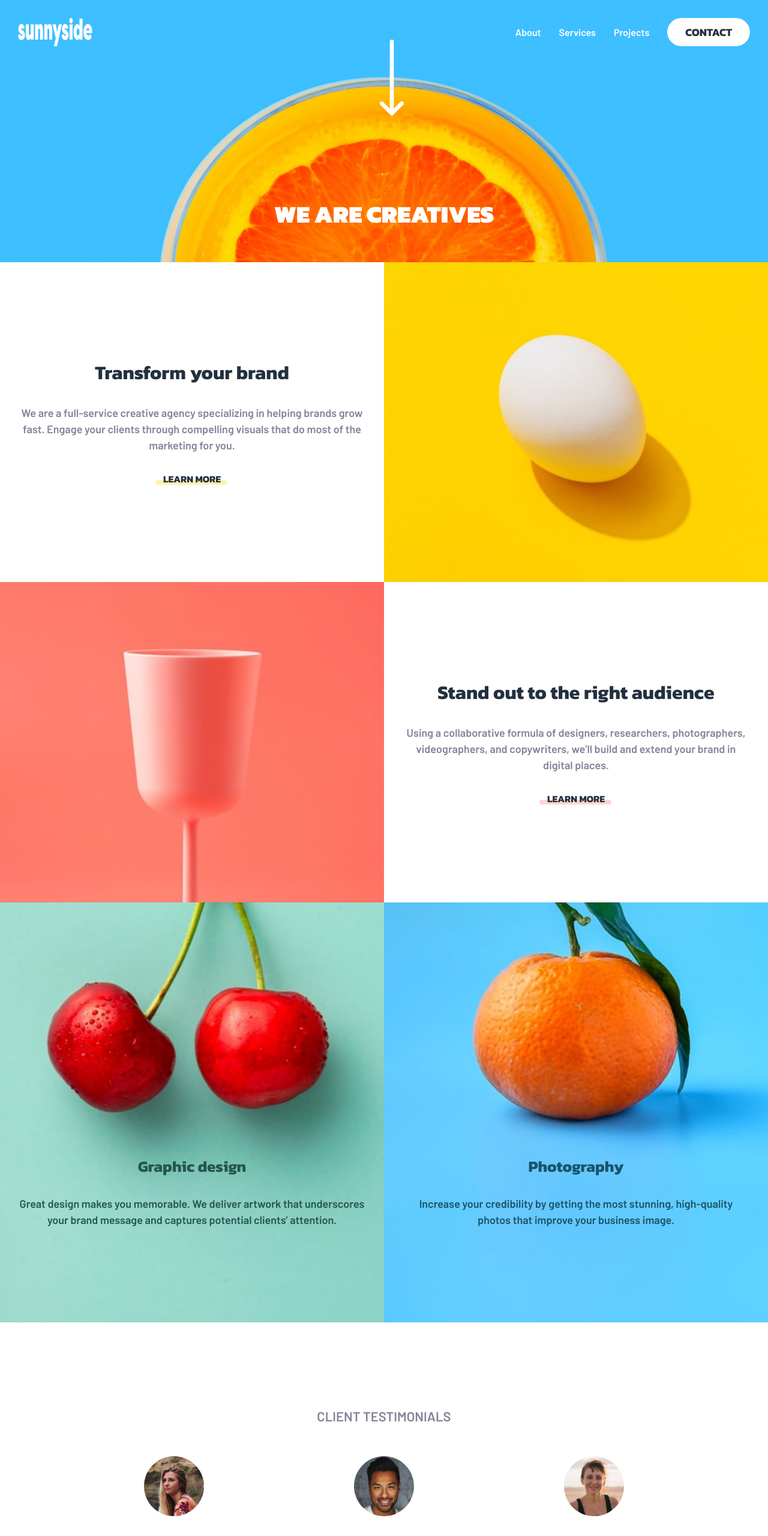
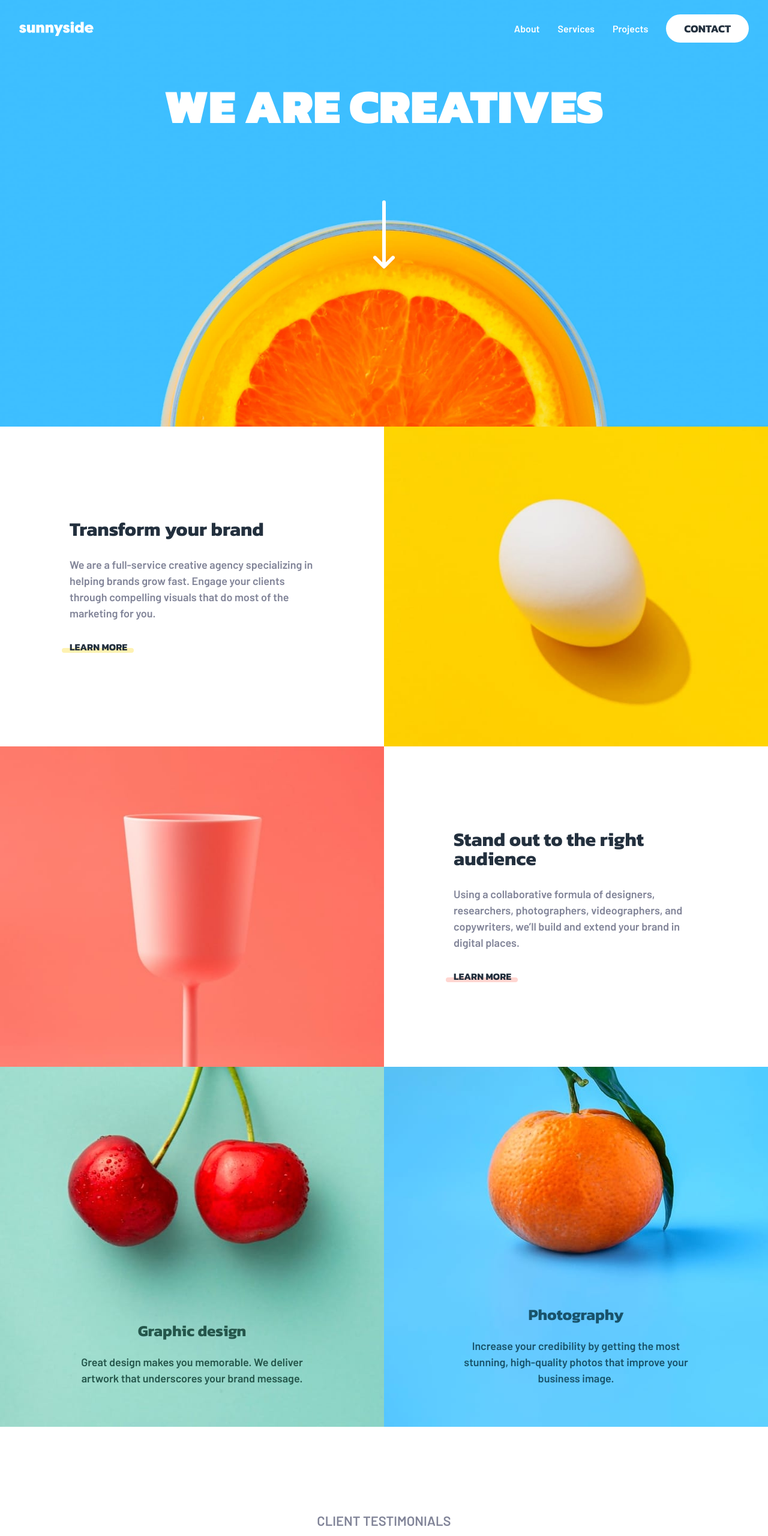
Before and after one commit to TheRival2002/Frontend-Mentor-Sunnyside-, a plain HTML site: page index.html in a window 1280 px wide. Shown: the top 2560 px of the page at 60% size. Drawn offline with Linux system fonts and the light colour scheme; a web font is replaced by a local one.

Commit message:
Add files via upload

```diff
--- a/index.html
+++ b/index.html
@@ -1,8 +1,10 @@
 <!DOCTYPE html>
 <html lang="en">
+
 <head>
   <meta charset="UTF-8">
-  <meta name="viewport" content="width=device-width, initial-scale=1.0"> <!-- displays site properly based on user's device -->
+  <meta name="viewport" content="width=device-width, initial-scale=1.0">
+  <!-- displays site properly based on user's device -->
 
   <link rel="icon" type="image/png" sizes="32x32" href="./images/favicon-32x32.png">
   <link rel="preconnect" href="https://fonts.googleapis.com">
@@ -23,9 +25,13 @@
 <body>
 
   <div class="header-container | text-neutral-400">
-    <header class="gap">
+    <header>
+      <picture class="header-img-wrapper">
+        <source srcset="./images/desktop/image-header.jpg" media="(min-width: 40em)">
+        <img class="header-img" src="./images/mobile/image-header.jpg" alt="">
+      </picture>
       <div class="header-wrapper">
-        <img src="./images/logo.svg" alt="Sunnyside logo">
+        <img class="page-logo" src="./images/logo.svg" alt="Sunnyside logo">
         <div class="header-nav">
           <button class="mobile-nav" aria-controls="primary-nav" aria-expanded="false">
             <span class="sr-only">Menu</span>
@@ -36,27 +42,29 @@
               <li><a href="#">Services</a></li>
               <li><a href="#">Projects</a></li>
             </ul>
-            <button class="btn | uppercase ff-secondary text-secondary-700 fs-400 bg-neutral-400 fw-bold">Contact</button>
+            <button
+              class="btn | uppercase ff-secondary text-secondary-700 fs-400 bg-neutral-400 fw-bold">Contact</button>
           </nav>
         </div>
       </div>
+      <h1 class="header-title | uppercase ff-secondary fs-800 fw-bolder">we are creatives</h1>
     </header>
-    <h1 class="header-title | uppercase ff-secondary fs-800 fw-bolder">we are creatives</h1>
   </div>
 
   <main>
     <div class="grid-container">
       <div class="subgrid">
-        <div class="subgrid-info | gap">
+        <div class="subgrid-info big-special | reveal">
           <h2 class="ff-secondary text-secondary-700 fs-700 fw-bold">Transform your brand</h2>
-          <p class="fs-400 text-secondary-500">We are a full-service creative agency specializing in helping brands grow fast.
-          Engage your clients through compelling visuals that do most of the marketing for you.</p>
+          <p class="fs-400 text-secondary-500">We are a full-service creative agency specializing in helping brands grow
+            fast.
+            Engage your clients through compelling visuals that do most of the marketing for you.</p>
           <a href="#" class="subgrid-link | ff-secondary uppercase">Learn more</a>
         </div>
         <div class="subgrid-image first-img">
           <picture>
             <source srcset="./images/desktop/image-transform.jpg" media="(min-width: 40em)">
-            <img src="./images/mobile/image-transform.jpg" alt="egg image">
+            <img class="picture-img" src="./images/mobile/image-transform.jpg" alt="egg image">
           </picture>
         </div>
       </div>
@@ -64,47 +72,65 @@
         <div class="subgrid-image">
           <picture>
             <source srcset="./images/desktop/image-stand-out.jpg" media="(min-width: 40em)">
-            <img src="./images/mobile/image-stand-out.jpg" alt="cocktail image">
+            <img class="picture-img" src="./images/mobile/image-stand-out.jpg" alt="cocktail image">
           </picture>
         </div>
-        <div class="subgrid-info | gap">
+        <div class="subgrid-info big-special | reveal-right">
           <h2 class="ff-secondary text-secondary-700 fs-700 fw-bold">Stand out to the right audience</h2>
-          <p class="fs-400 text-secondary-500">Using a collaborative formula of designers, researchers, photographers, videographers, and copywriters, we’ll build and extend your brand in digital places. </p>
+          <p class="fs-400 text-secondary-500">Using a collaborative formula of designers, researchers, photographers,
+            videographers, and copywriters, we’ll build and extend your brand in digital places. </p>
           <a href="#" class="subgrid-link inset-link | ff-secondary uppercase">Learn more</a>
         </div>
       </div>
       <div class="subgrid">
-        <div class="subgrid-info first-background | gap">
-          <h3 class="text-primary-500 fs-600 fw-bold ff-secondary">Graphic design</h3>
-          <p class="fs-400 text-primary-500">Great design makes you memorable. We deliver artwork that underscores your brand message and captures potential clients’ attention.
-          </p>
+        <div class="subgrid-info-overlap">
+          <picture>
+            <source srcset="./images/desktop/image-graphic-design.jpg" media="(min-width: 40em)">
+            <img class="subgrid-info-img" src="./images/mobile/image-graphic-design.jpg" alt="image of cherries">
+          </picture>
+          <div class="subgrid-info-text">
+            <h3 class="text-primary-500 fs-600 fw-bold ff-secondary">Graphic design</h3>
+            <p class="fs-400 text-primary-500">Great design makes you memorable. We deliver artwork that underscores
+              your brand message.</p>
+          </div>
         </div>
-        <div class="subgrid-info second-background | gap">
-          <h3 class="text-primary-600 fs-600 fw-bold ff-secondary">Photography</h3>
-          <p class="fs-400 text-primary-600">Increase your credibility by getting the most stunning, high-quality photos that improve your business image.</p>
+        <div class="subgrid-info-overlap">
+          <picture>
+            <source srcset="./images/desktop/image-photography.jpg" media="(min-width: 40em)">
+            <img class="subgrid-info-img" src="./images/mobile/image-photography.jpg" alt="image of orange">
+          </picture>
+          <div class="subgrid-info-text">
+            <h3 class="text-primary-600 fs-600 fw-bold ff-secondary">Photography</h3>
+            <p class="fs-400 text-primary-600">Increase your credibility by getting the most stunning, high-quality
+              photos
+              that improve your business image.</p>
+          </div>
         </div>
       </div>
     </div>
   </main>
 
-  <section class="client-testimonials | bg-neutral-400 text-secondary-600 gap">
+  <section class="client-testimonials | bg-neutral-400 text-secondary-600">
     <h4 class="text-secondary-500 uppercase fw-bold fs-500">Client testimonials</h4>
     <div class="testimonials-grid">
       <div class="testimonials-flex">
         <img class="client-logo" src="./images/image-emily.jpg" alt="client Emily">
-        <p class="text-secondary-600">We put our trust in Sunnyside and they delivered, making sure our needs were met and deadlines were always hit.</p>
+        <p class="text-secondary-600">We put our trust in Sunnyside and they delivered, making sure our needs were met
+          and deadlines were always hit.</p>
         <p class="ff-secondary fs-500 text-secondary-700">Emily R.</p>
         <p class="text-secondary-400 fs-400">Marketing Director</p>
       </div>
       <div class="testimonials-flex">
         <img class="client-logo" src="./images/image-thomas.jpg" alt="client Thomas">
-        <p class="text-secondary-600">Sunnyside’s enthusiasm coupled with their keen interest in our brand’s success made it a satisfying and enjoyable experience.</p>
+        <p class="text-secondary-600">Sunnyside’s enthusiasm coupled with their keen interest in our brand’s success
+          made it a satisfying and enjoyable experience.</p>
         <p class="ff-secondary fs-500 text-secondary-700">Thomas S.</p>
         <p class="text-secondary-400 fs-400">Chief Operating Officer</p>
       </div>
       <div class="testimonials-flex">
         <img class="client-logo" src="./images/image-jennie.jpg" alt="client Jennie">
-        <p class="text-secondary-600">Incredible end result! Our sales increased over 400% when we worked with Sunnyside. Highly recommended!</p>
+        <p class="text-secondary-600">Incredible end result! Our sales increased over 400% when we worked with
+          Sunnyside. Highly recommended!</p>
         <p class="ff-secondary fs-500 text-secondary-700">Jennie F.</p>
         <p class="text-secondary-400 fs-400">Business Owner</p>
       </div>
@@ -149,7 +175,7 @@
     </div>
   </footer>
 
-<script src="./main.js"></script>
+  <script src="./main.js"></script>
 </body>
 
 </html>
--- a/main.js
+++ b/main.js
@@ -1,6 +1,40 @@
 const mobileNav = document.querySelector(".mobile-nav");
 const primaryNav = document.querySelector(".primary-nav");
 
-mobileNav.addEventListener("click", function(){
+mobileNav.addEventListener("click", function () {
   primaryNav.toggleAttribute("data-visible");
-})
+});
+
+function reveal() {
+  var reveals = document.querySelectorAll(".reveal");
+  for (var i = 0; i < reveals.length; i++) {
+    var windowHeight = window.innerHeight;
+    var elementTop = reveals[i].getBoundingClientRect().top;
+    var elementVisible = 150;
+    if (elementTop < windowHeight - elementVisible) {
+      reveals[i].classList.add("active");
+    } else {
+      reveals[i].classList.remove("active");
+    }
+  }
+}
+
+window.addEventListener("scroll", reveal);
+reveal();
+
+function revealR() {
+  var reveals = document.querySelectorAll(".reveal-right");
+  for (var i = 0; i < reveals.length; i++) {
+    var windowHeight = window.innerHeight;
+    var elementTop = reveals[i].getBoundingClientRect().top;
+    var elementVisible = 150;
+    if (elementTop < windowHeight - elementVisible) {
+      reveals[i].classList.add("active");
+    } else {
+      reveals[i].classList.remove("active");
+    }
+  }
+}
+
+window.addEventListener("scroll", revealR);
+revealR();
--- a/style.css
+++ b/style.css
@@ -13,7 +13,6 @@
 
   --clr-neutral-400: hsl(0, 0%, 100%);
 
-
   --fs-300: 16px;
   --fs-400: 18px;
   --fs-500: 22px;
@@ -25,8 +24,8 @@
   --fw-bold: 700;
   --fw-bolder: 900;
 
-  --ff-primary: 'Barlow', sans-serif;
-  --ff-secondary: 'Kanit', sans-serif;
+  --ff-primary: "Barlow", sans-serif;
+  --ff-secondary: "Kanit", sans-serif;
 
   --gap: 30px;
 }
@@ -34,7 +33,9 @@
 /*
   1. Use a more-intuitive box-sizing model.
 */
-*, *::before, *::after {
+*,
+*::before,
+*::after {
   box-sizing: border-box;
 }
 /*
@@ -46,7 +47,8 @@
 /*
   3. Allow percentage-based heights in the application
 */
-html, body {
+html,
+body {
   height: 100%;
 }
 /*
@@ -61,20 +63,33 @@ body {
 /*
   6. Improve media defaults
 */
-img, picture, video, canvas, svg {
+img,
+picture,
+video,
+canvas,
+svg {
   display: block;
   max-width: 100%;
 }
 /*
   7. Remove built-in form typography styles
 */
-input, button, textarea, select {
+input,
+button,
+textarea,
+select {
   font: inherit;
 }
 /*
   8. Avoid text overflows
 */
-p, h1, h2, h3, h4, h5, h6 {
+p,
+h1,
+h2,
+h3,
+h4,
+h5,
+h6 {
   overflow-wrap: break-word;
 }
 /*
@@ -112,6 +127,9 @@ p, h1, h2, h3, h4, h5, h6 {
   color: var(--clr-accent-500);
 }
 
+.bg-primary-600 {
+  background-color: var(--clr-primary-600);
+}
 .bg-primary-400 {
   background-color: var(--clr-primary-400);
 }
@@ -168,7 +186,7 @@ p, h1, h2, h3, h4, h5, h6 {
   padding: 0 !important;
   margin: -1px !important;
   overflow: hidden !important;
-  clip: rect(0,0,0,0) !important;
+  clip: rect(0, 0, 0, 0) !important;
   white-space: nowrap !important;
   border: 0 !important;
 }
@@ -210,52 +228,105 @@ ul {
 
 body {
   font-family: var(--ff-primary);
-  color: var(--clr-secondary-700)
+  color: var(--clr-secondary-700);
+}
+
+.page-logo {
+  width: 124px;
+  height: 24px;
+}
+
+header .page-logo {
+  width: 124px;
+  height: 24px;
+  margin-top: 0.75rem;
 }
 
 /* Header styling */
 
+header {
+  display: grid;
+  grid-template-columns: 1fr 1fr;
+  grid-template-rows: 1fr 1fr 1fr;
+}
+
 .header-container {
-  width: 100%;
-  height: auto;
-  background-image: url('./images/mobile/image-header.jpg');
-  background-size: 100% 100%;
-  background-repeat: no-repeat;
-  padding-bottom: 250px;
-  margin-top: -200px;
   position: relative;
 }
 
-.header-container::after {
+.header-img-wrapper {
+  grid-column: 1 / 3;
+  grid-row: 1 / 4;
+  display: grid;
+  grid-template-rows: 1fr 1fr;
+  align-items: center;
+}
+
+.header-img-wrapper::after {
   content: "";
-  background-image: url('./images/icon-arrow-down.svg');
+  background-image: url("./images/icon-arrow-down.svg");
   background-size: contain;
   background-repeat: no-repeat;
-  height: 100px;
-  width: 40px;
+  height: 114px;
+  width: 36px;
   position: absolute;
   z-index: 5;
-  top: 50%;
-  left: 51%;
-  transform: translate(-50%, 50%);
+  bottom: 37%;
+  left: 50%;
+  transform: translateX(-50%);
+}
+
+@media (max-width: 450px) {
+  header {
+    min-height: 430px;
+  }
+  header .page-logo {
+    margin-top: 0;
+  }
+  .header-img-wrapper::after {
+    bottom: 30%;
+  }
+  .header-img {
+    min-height: 100%;
+  }
+  .header-title {
+    line-height: 1;
+    font-size: 2.25rem;
+  }
+}
+
+.header-img {
+  object-fit: cover;
+  object-position: 100% 100%;
+  width: 100%;
+  grid-column: 1 / 2;
+  grid-row: 1 / 4;
+}
+
+.header-title {
+  grid-column: 1 / 3;
+  grid-row: 1 / 2;
+  align-self: end;
 }
 
 .header-wrapper {
-  margin-top: 200px;
+  padding: 1.5rem 2rem;
+  grid-column: 1 / 3;
+  grid-row: 1 / 2;
+  display: flex;
+  justify-content: space-between;
 }
 
 @media (min-width: 40em) {
-  .header-container {
-    background-image: url('./images/desktop/image-header.jpg');
-    padding-bottom: 250px;
-  }
-  .header-container::after {
-    height: 150px;
-    top: 30%;
+  .header-img {
+    object-position: 50% 50%;
   }
 }
 
 @media (max-width: 40em) {
+  .header-img {
+    aspect-ratio: 1;
+  }
   .primary-nav::before {
     content: "";
     width: 0;
@@ -273,7 +344,7 @@ body {
 
     position: fixed;
     z-index: 999;
-    inset: 100px 20px auto 20px;
+    inset: 100px 2rem auto 2rem;
     background-color: var(--clr-neutral-400);
   }
   .primary-nav a {
@@ -287,10 +358,6 @@ body {
     text-align: center;
     padding: 40px;
   }
-  .header-wrapper {
-    display: flex;
-    justify-content: space-between;
-  }
   .mobile-nav {
     display: block;
     cursor: pointer;
@@ -298,10 +365,10 @@ body {
     border: none;
     padding: 5px;
 
-    background-image: url('./images/icon-hamburger.svg');
+    background-image: url("./images/icon-hamburger.svg");
     background-size: contain;
     background-repeat: no-repeat;
-    width: 30px;
+    width: 24px;
     aspect-ratio: 1;
     position: relative;
     z-index: 999;
@@ -318,14 +385,9 @@ body {
 
 .header-title {
   text-align: center;
-  padding-top: 20px;
 }
 
 @media (min-width: 40em) {
-  .header-wrapper {
-    display: flex;
-    justify-content: space-between;
-  }
   .primary-nav {
     display: flex;
     align-items: center;
@@ -339,34 +401,102 @@ body {
     background-color: var(--clr-neutral-400);
   }
   .btn:hover {
-    background-color: transparent;
-    outline: 1px solid var(--clr-neutral-400);
+    color: var(--clr-neutral-400);
+    background-color: hsl(198 62% 26% / 0.2);
   }
+}
+
+@media (min-width: 1025px) {
   .header-title {
-    position: relative;
-    bottom: -200px;
+    font-size: 5rem;
   }
 }
 
 /* Main grid styling */
+
+.reveal {
+  position: relative;
+  transform: translateX(-150px);
+  opacity: 0;
+  transition: 2s all ease;
+}
+.reveal.active {
+  transform: translateY(0);
+  opacity: 1;
+}
+
+.reveal-right {
+  position: relative;
+  transform: translateX(150px);
+  opacity: 0;
+  transition: 2s all ease;
+}
+.reveal-right.active {
+  transform: translateY(0);
+  opacity: 1;
+}
 
 .grid-container {
   display: flex;
   flex-direction: column;
 }
 
+.grid-container > * {
+  flex-basis: 100%;
+}
+
 .subgrid {
   display: flex;
   flex-direction: column;
+  overflow: hidden;
+}
+
+.subgrid > * {
+  flex-basis: 100%;
 }
 
 .first-img {
-  order: -3;
+  order: -1;
 }
 
 .subgrid-info {
   text-align: center;
-  padding-block: 20px;
+  padding: 75px 20px;
+}
+
+.subgrid-info-overlap {
+  text-align: center;
+  display: grid;
+  grid-template-rows: 1fr;
+}
+
+.subgrid-info-overlap > * {
+  grid-row: 1 / 2;
+  grid-column: 1 / 2;
+}
+
+.subgrid-info-text {
+  align-self: end;
+  padding-bottom: clamp(50px, 4vw + 1rem, 100px);
+}
+
+.subgrid-info-text h3 {
+  margin-bottom: 20px;
+}
+
+.subgrid-info h2 {
+  line-height: 1;
+}
+
+@media (min-width: 40em) {
+  .big-special {
+    margin: 0 auto;
+    text-align: start;
+    max-width: 70%;
+  }
+  .subgrid-info {
+    padding-block: clamp(20px, 3vw + 1rem, 75px);
+  }
 }
 
 .subgrid-info > * {
@@ -398,53 +528,34 @@ body {
   background-color: var(--clr-accent-500);
 }
 
-.first-background {
-  background-image: url('./images/mobile/image-graphic-design.jpg');
-  background-size: cover;
-  background-repeat: no-repeat;
-  min-height: 700px;
+.picture-img {
+  min-width: 100%;
+  object-fit: cover;
 }
 
-.subgrid-info h3 {
-  padding-top: 500px;
-}
-
-.second-background {
-  background-image: url('./images/mobile/image-photography.jpg');
-  background-size: cover;
-  background-repeat: no-repeat;
-  min-height: 700px;
+.subgrid-info-img {
+  min-width: 100%;
 }
 
 @media (min-width: 40em) {
   .subgrid {
     display: grid;
     grid-template-columns: 1fr 1fr;
+    align-items: center;
   }
-  .subgrid-image picture img{
-    min-height: 450px;
-    min-width: 100%;
-    display: block;
+  .picture-img {
+    min-height: 480px;
   }
   .first-img {
     order: 1;
   }
-  .first-background {
-    background-image: url('./images/desktop/image-graphic-design.jpg');
-    background-size: cover;
-    background-position: center center;
+  .subgrid-info-text {
+    max-width: 60%;
+    margin: 0 auto;
   }
-  .subgrid-info {
-    align-self: center;
-  }
-  .subgrid-info h3 {
-    padding-top: 400px;
-  }
-  .second-background {
-    background-image: url('./images/desktop/image-photography.jpg');
-    background-size: cover;
-    background-position: center center;
-    display: block;
+  .subgrid-info-img {
+    min-height: 600px;
+    object-fit: cover;
   }
 }
 
@@ -528,7 +639,8 @@ body {
 }
 
 .logo {
-  filter: brightness(0) saturate(100%) invert(27%) sepia(6%) saturate(3657%) hue-rotate(106deg) brightness(93%) contrast(87%);
+  filter: brightness(0) saturate(100%) invert(27%) sepia(6%) saturate(3657%)
+    hue-rotate(106deg) brightness(93%) contrast(87%);
 }
 
 .social-links {
@@ -542,5 +654,6 @@ body {
 }
 
 .social-links a:hover {
-  filter: brightness(0) saturate(100%) invert(100%) sepia(99%) saturate(353%) hue-rotate(276deg) brightness(120%) contrast(100%);
+  filter: brightness(0) saturate(100%) invert(100%) sepia(99%) saturate(353%)
+    hue-rotate(276deg) brightness(120%) contrast(100%);
 }
```
